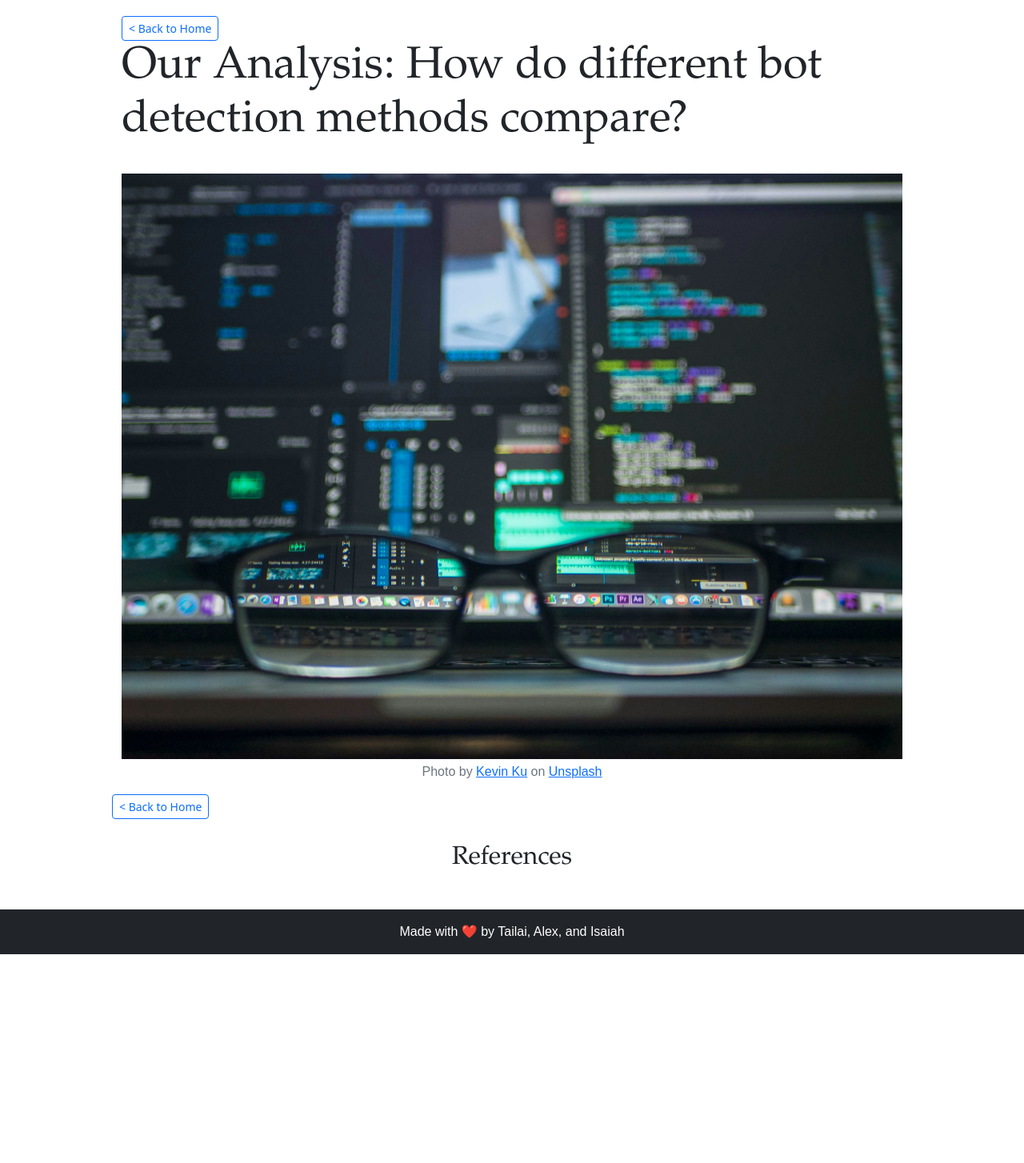
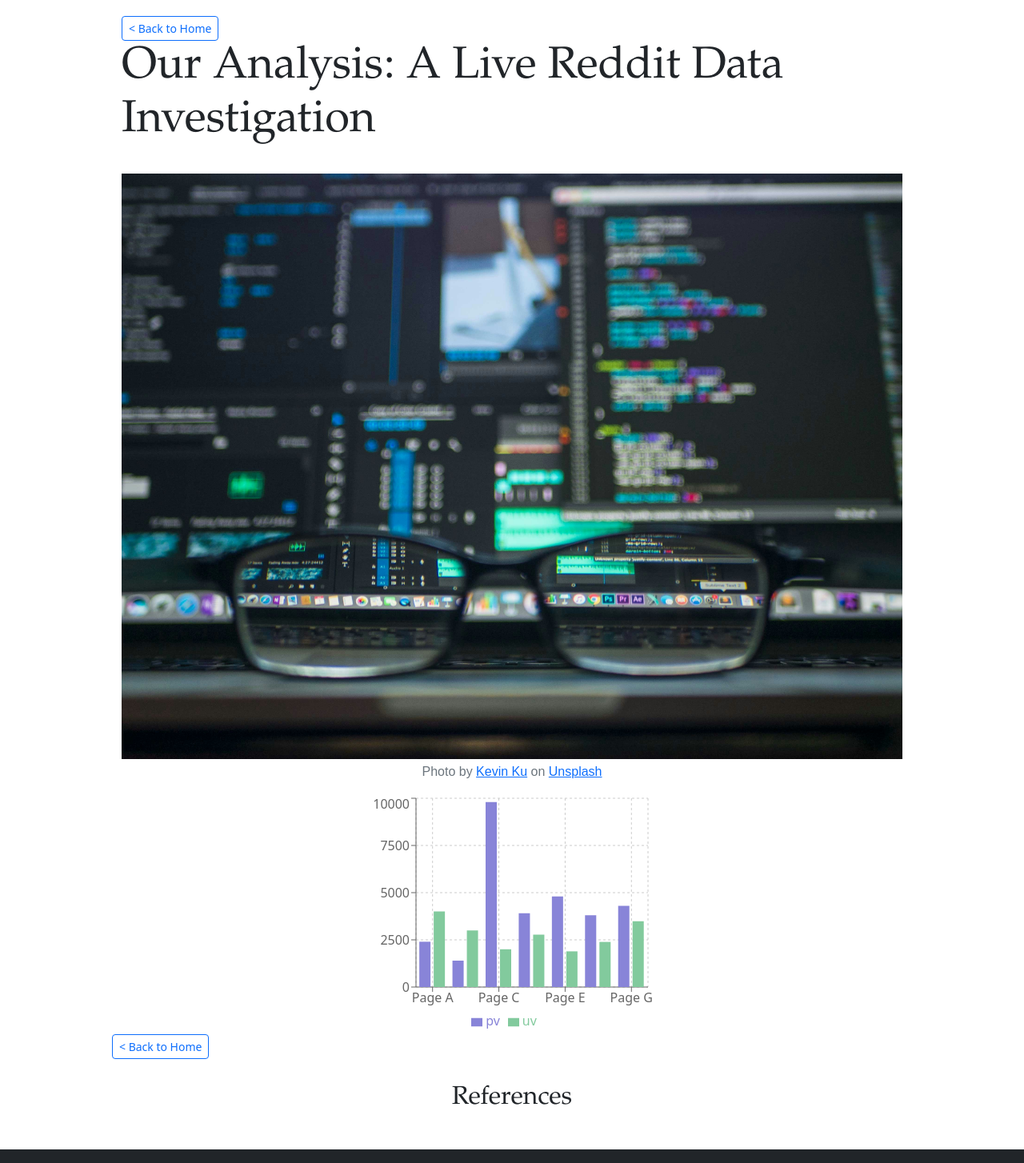
Before and after one commit to tailaiwang/bot-analysis, a React (Vite) app in the folder bot-analysis-react/: page /bot-analysis/analysis in a window 1280 px wide. Shown: the top 1454 px of the page at 80% size. Before the commit the page ends 1193 px from the top, so only its background shows below. Built offline with nearby package versions, Linux system fonts and the light colour scheme.

Commit message:
baseline chart functionality

```diff
--- a/bot-analysis-react/package.json
+++ b/bot-analysis-react/package.json
@@ -13,7 +13,8 @@
     "bootstrap": "^5.3.3",
     "react": "^18.2.0",
     "react-dom": "^18.2.0",
-    "react-router-dom": "^6.22.3"
+    "react-router-dom": "^6.22.3",
+    "recharts": "^2.12.4"
   },
   "devDependencies": {
     "@types/react": "^18.2.73",
--- a/bot-analysis-react/src/pages/Analysis.tsx
+++ b/bot-analysis-react/src/pages/Analysis.tsx
@@ -1,10 +1,57 @@
 import React from 'react';
 import Footer from '../components/Footer';
 import { Link } from 'react-router-dom';
+import { BarChart, Bar, Rectangle, XAxis, YAxis, CartesianGrid, Tooltip, Legend } from 'recharts';
 
 import analysis from '../assets/analysis.jpg';
 import ImageWithSubText from '../components/ImageWithSubText';
 import useScrollToTop from '../hooks/useScrollToTop';
+
+
+const data = [
+  {
+    name: 'Page A',
+    uv: 4000,
+    pv: 2400,
+    amt: 2400,
+  },
+  {
+    name: 'Page B',
+    uv: 3000,
+    pv: 1398,
+    amt: 2210,
+  },
+  {
+    name: 'Page C',
+    uv: 2000,
+    pv: 9800,
+    amt: 2290,
+  },
+  {
+    name: 'Page D',
+    uv: 2780,
+    pv: 3908,
+    amt: 2000,
+  },
+  {
+    name: 'Page E',
+    uv: 1890,
+    pv: 4800,
+    amt: 2181,
+  },
+  {
+    name: 'Page F',
+    uv: 2390,
+    pv: 3800,
+    amt: 2500,
+  },
+  {
+    name: 'Page G',
+    uv: 3490,
+    pv: 4300,
+    amt: 2100,
+  },
+];
 
 const Analysis: React.FC = () => {
   useScrollToTop();
@@ -15,8 +62,8 @@ const Analysis: React.FC = () => {
           <div className="jumbotron text-left">
             <div className="container">
               <Link to="/bot-analysis/" className="btn btn-sm btn-outline-primary"> &lt; Back to Home </Link>
-              <h1 className="display-4">Our Analysis: How do different bot detection methods compare?</h1>
-              <br/>
+              <h1 className="display-4">Our Analysis: A Live Reddit Data Investigation</h1>
+              <br />
               <ImageWithSubText
                 imageSrc={analysis}
                 subText={
@@ -27,7 +74,27 @@ const Analysis: React.FC = () => {
                 altText="Image of code with a pair of glasses in front"
               />
             </div>
-            {/* Add your content here */}
+            <div style={{ display: 'flex', justifyContent: 'center', alignItems: 'center', height: '100%' }}>
+            <BarChart
+                width={400}
+                height={300}
+                data={data}
+                margin={{
+                  top: 5,
+                  right: 30,
+                  left: 20,
+                  bottom: 5,
+                }}
+              >
+                <CartesianGrid strokeDasharray="3 3" />
+                <XAxis dataKey="name" />
+                <YAxis />
+                <Tooltip />
+                <Legend />
+                <Bar dataKey="pv" fill="#8884d8" activeBar={<Rectangle fill="pink" stroke="blue" />} />
+                <Bar dataKey="uv" fill="#82ca9d" activeBar={<Rectangle fill="gold" stroke="purple" />} />
+              </BarChart>
+            </div>
             <Link to="/bot-analysis/" className="btn btn-sm btn-outline-primary"> &lt; Back to Home </Link>
             <h2 className="content-subtitle text-center mb-4">References</h2>
             <ul>
--- a/bot-analysis-react/src/pages/Home.tsx
+++ b/bot-analysis-react/src/pages/Home.tsx
@@ -54,7 +54,7 @@ const Home: React.FC = () => {
                   imagePosition="left"
                 />
                 <CustomCard
-                  title="Our Analysis"
+                  title="Our Analysis: A Live Reddit Data Investigation"
                   description="How do different bot detection methods vary in terms of accuracy? Come see our results when testing them on different reddit accounts."
                   image={analysis}
                   link="/bot-analysis/analysis"
```
Also changed, not shown: 1 other file (tests, documents, lock files or other folders).
